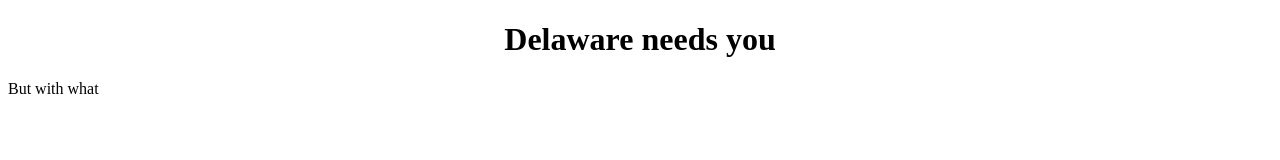
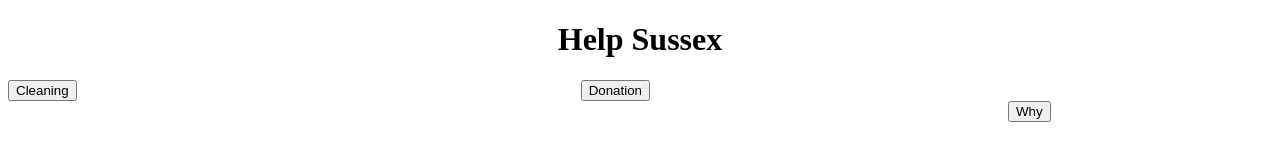
Before and after one commit to Suazmaz/THE-NEW-Project, a plain HTML site: page cool.html in a window 1280 px wide. Drawn offline with Linux system fonts and the light colour scheme.

Commit message:
Update cool.html

```diff
--- a/cool.html
+++ b/cool.html
@@ -4,20 +4,28 @@
 </head>
 <body>
 
-<h1 align="center" class="c">Delaware needs you </h1>
+<h1 align="center" class="c">Help Sussex </h1>
 
 
-</body>
+
 
 <style>
-.cool {
+
+  .why{
+ margin-left: 1000px;
 
 
-  margin: 20;
+  }
 
+  .dn {
+ margin-left: 500px;
 
-}
+  }
 
 </style>
 
-<p class="cool">But with what</p>
+<button class="tr" >Cleaning </button>
+
+<button class="dn">Donation</button>
+
+<button class="why">Why</button>
```
